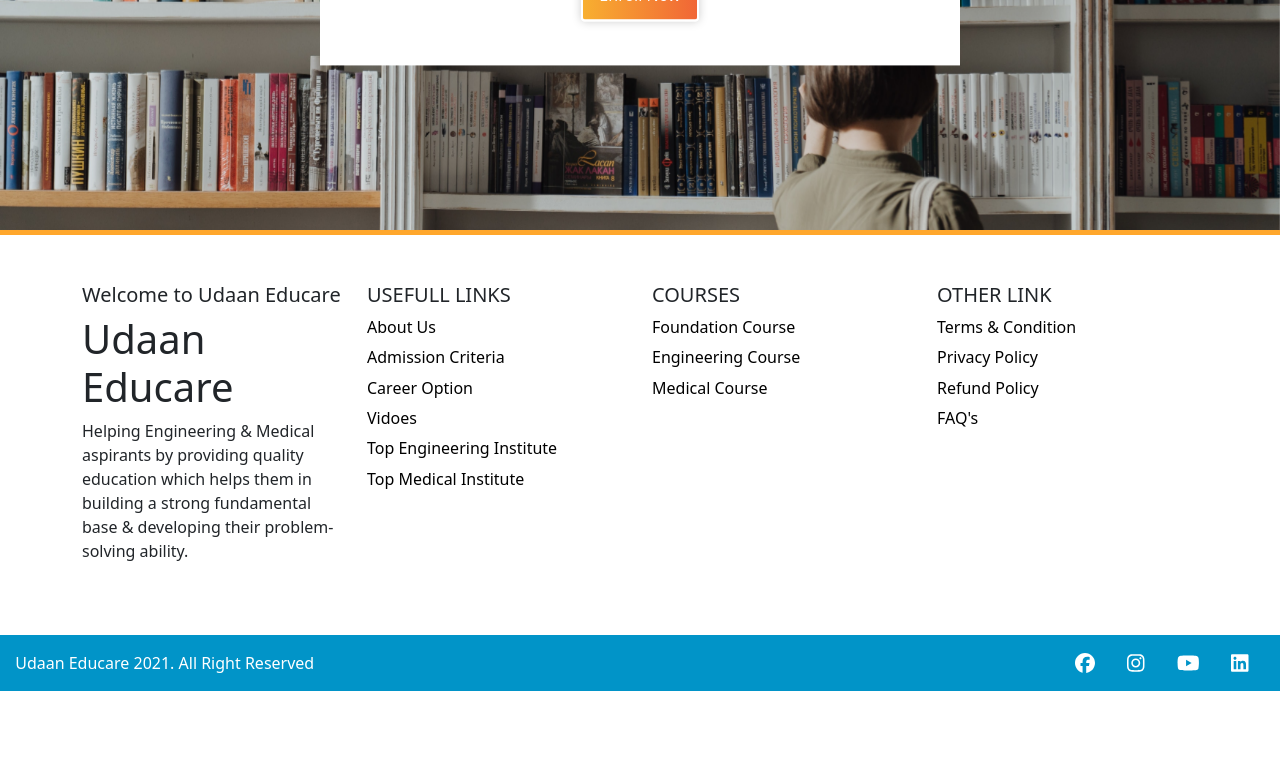
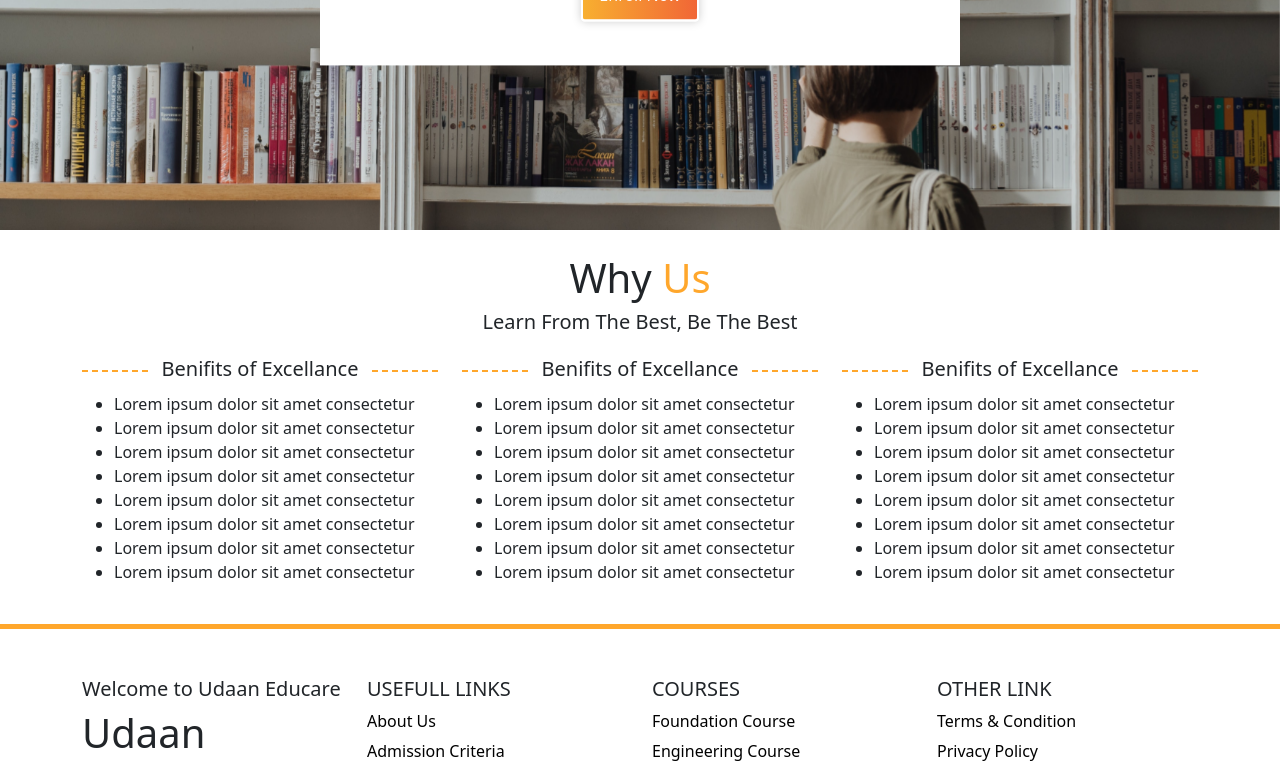
Before and after one commit to saurabh-gawade-29/udaan-educare, a React (Create React App) app: page / in a window 1280 px wide. Shown: the part 2237-3001 px from the top of the page. Before the commit the page ends 2928 px from the top, so only its background shows below. Built offline with nearby package versions, Linux system fonts and the light colour scheme; what google-maps-react would draw is missing.

Commit message:
home why section set

```diff
--- a/src/components/Home/Home.js
+++ b/src/components/Home/Home.js
@@ -4,6 +4,7 @@ import Homeform from "../Homeform/Homeform";
 import Homeabout from "../Homeabout/Homeabout";
 import Parallax from "../Parallax/Parallax";
 import "./Home.scss";
+import Homewhy from "../Homewhy/Homewhy";
 
 export class Home extends Component {
   render() {
@@ -22,6 +23,9 @@ export class Home extends Component {
           <div className="home-parallax">
             <Parallax />
           </div>
+          <div className="home-why-us my-4">
+            <Homewhy />
+          </div>
         </div>
       </div>
     );
--- /dev/null
+++ b/src/components/Homewhy/Homewhy.js
@@ -0,0 +1,116 @@
+import React, { Component } from "react";
+import "./Homewhy.scss";
+
+export class Homewhy extends Component {
+  render() {
+    return (
+      <div>
+        <div className="container">
+          <div className="why-us">
+            <h1 className="text-center">
+              <span>Why</span> <span className="us-why">Us</span>
+            </h1>
+            <h5 className="text-center">Learn From The Best, Be The Best</h5>
+          </div>
+          <div className="row my-4">
+            <div className="col-12 col-sm-12 col-md-4 col-lg-4">
+              <h5 className="text-center dash-benifit">
+                <span>Benifits of Excellance</span>
+              </h5>
+              <ul>
+                <li>
+                  <p>Lorem ipsum dolor sit amet consectetur</p>
+                </li>
+                <li>
+                  <p>Lorem ipsum dolor sit amet consectetur</p>
+                </li>
+                <li>
+                  <p>Lorem ipsum dolor sit amet consectetur</p>
+                </li>
+                <li>
+                  <p>Lorem ipsum dolor sit amet consectetur</p>
+                </li>
+                <li>
+                  <p>Lorem ipsum dolor sit amet consectetur</p>
+                </li>
+                <li>
+                  <p>Lorem ipsum dolor sit amet consectetur</p>
+                </li>
+                <li>
+                  <p>Lorem ipsum dolor sit amet consectetur</p>
+                </li>
+                <li>
+                  <p>Lorem ipsum dolor sit amet consectetur</p>
+                </li>
+              </ul>
+            </div>
+            <div className="col-12 col-sm-12 col-md-4 col-lg-4">
+              <h5 className="text-center dash-benifit">
+                <span>Benifits of Excellance</span>
+              </h5>
+              <ul>
+                <li>
+                  <p>Lorem ipsum dolor sit amet consectetur</p>
+                </li>
+                <li>
+                  <p>Lorem ipsum dolor sit amet consectetur</p>
+                </li>
+                <li>
+                  <p>Lorem ipsum dolor sit amet consectetur</p>
+                </li>
+                <li>
+                  <p>Lorem ipsum dolor sit amet consectetur</p>
+                </li>
+                <li>
+                  <p>Lorem ipsum dolor sit amet consectetur</p>
+                </li>
+                <li>
+                  <p>Lorem ipsum dolor sit amet consectetur</p>
+                </li>
+                <li>
+                  <p>Lorem ipsum dolor sit amet consectetur</p>
+                </li>
+                <li>
+                  <p>Lorem ipsum dolor sit amet consectetur</p>
+                </li>
+              </ul>
+            </div>
+            <div className="col-12 col-sm-12 col-md-4 col-lg-4">
+              <h5 className="text-center dash-benifit">
+                <span>Benifits of Excellance</span>
+              </h5>
+              <ul>
+                <li>
+                  <p>Lorem ipsum dolor sit amet consectetur</p>
+                </li>
+                <li>
+                  <p>Lorem ipsum dolor sit amet consectetur</p>
+                </li>
+                <li>
+                  <p>Lorem ipsum dolor sit amet consectetur</p>
+                </li>
+                <li>
+                  <p>Lorem ipsum dolor sit amet consectetur</p>
+                </li>
+                <li>
+                  <p>Lorem ipsum dolor sit amet consectetur</p>
+                </li>
+                <li>
+                  <p>Lorem ipsum dolor sit amet consectetur</p>
+                </li>
+                <li>
+                  <p>Lorem ipsum dolor sit amet consectetur</p>
+                </li>
+                <li>
+                  <p>Lorem ipsum dolor sit amet consectetur</p>
+                </li>
+              </ul>
+            </div>
+          </div>
+        </div>
+      </div>
+    );
+  }
+}
+
+export default Homewhy;
```
Also changed, not shown: src/components/Homewhy/Homewhy.scss (added).
